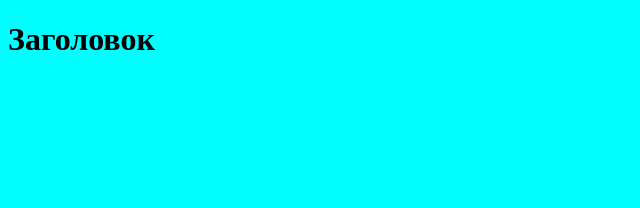
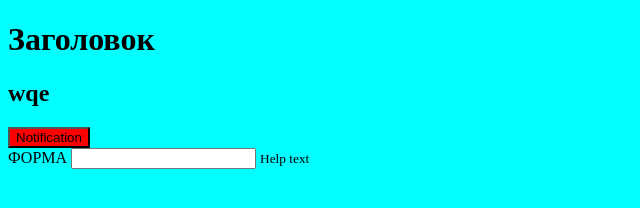
Before and after one commit to ka2142las/test, a plain HTML site: page index.html in a window 1280 px wide. Shown: the whole page, without its empty margins (0-640 px from the left). Drawn offline with Linux system fonts and the light colour scheme.

Commit message:
добавил всякого

```diff
--- a/index.html
+++ b/index.html
@@ -8,5 +8,15 @@
 </head>
 <body>
   <h1>Заголовок</h1>
+  <h2>wqe</h2>
+  <button class="btn">
+          Notification <span class="badge badge-primary"></span>
+  </button>
+  <div class="form-group">
+    <label for="form">ФОРМА</label>
+    <input type="text"
+      class="form-control" name="form" id="form1" aria-describedby="helpId" placeholder="">
+    <small id="helpId" class="form-text text-muted">Help text</small>
+  </div>
 </body>
 </html>
--- a/style.css
+++ b/style.css
@@ -2,3 +2,7 @@ body
 {
     background-color: aqua;
 }
+.btn
+{
+    background-color: red;
+}
```
